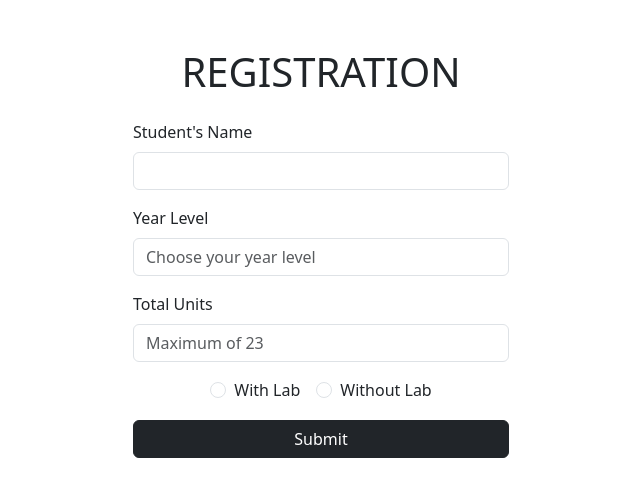
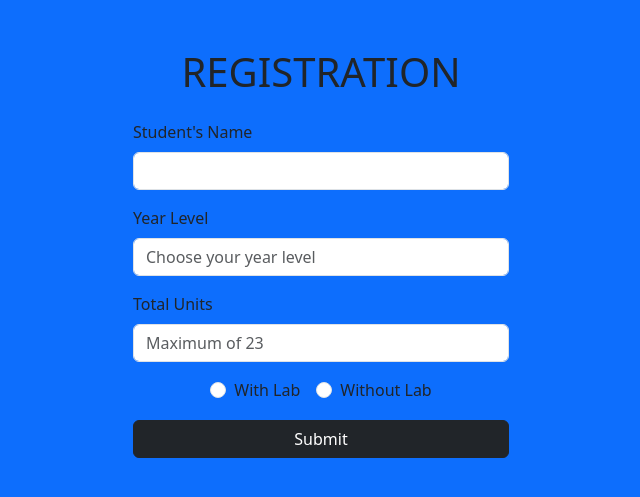
Before and after one commit to Yuki-M612/dev2-oop, a PHP site: page / in a window 1280 px wide. Shown: the top 497 px of the page, without its empty margins (319-959 px from the left). Run offline with PHP 8.4, Linux system fonts and the light colour scheme.

Commit message:
change designs

```diff
--- a/School/index.php
+++ b/School/index.php
@@ -7,7 +7,7 @@
   <link href="https://cdn.jsdelivr.net/npm/bootstrap@5.3.3/dist/css/bootstrap.min.css" rel="stylesheet" />
 
 </head>
-<body class="bg-white">
+<body class="bg-primary">
   <div class="container mt-5 mx-auto" style="max-width: 400px;">
     <!-- タイトル -->
     <h1 class="text-center mb-4">REGISTRATION</h1>
```
